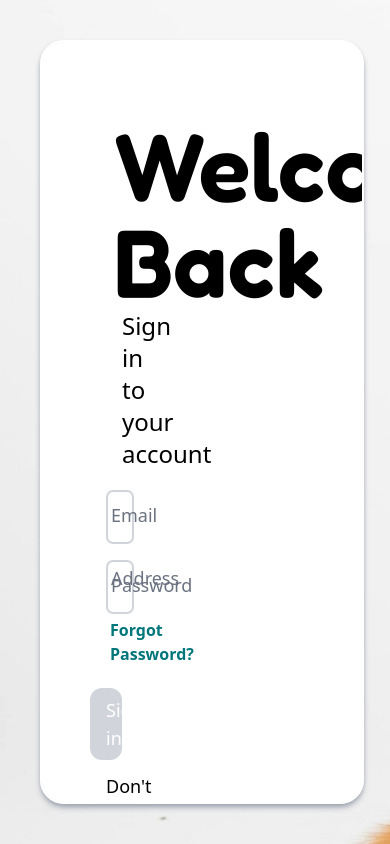
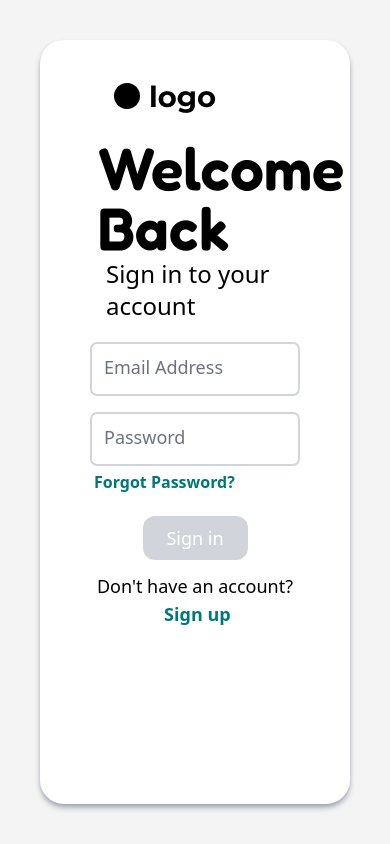
Before and after one commit to AhmedZahran15/Pety---Pet-Care, a React (Vite) app: page /auth/login in a window 390 px wide. Built offline with nearby package versions, Linux system fonts and the light colour scheme.

Commit message:
Add prop-types dependency and update FullButton component

```diff
--- a/package.json
+++ b/package.json
@@ -10,6 +10,7 @@
     "preview": "vite preview"
   },
   "dependencies": {
+    "prop-types": "^15.8.1",
     "react": "^18.2.0",
     "react-dom": "^18.2.0",
     "react-hot-toast": "^2.4.1",
--- a/src/Pages/Auth/Login.jsx
+++ b/src/Pages/Auth/Login.jsx
@@ -1,15 +1,85 @@
 import { Link } from "react-router-dom";
 import { FullButton } from "../../components/FullButton";
 import Input from "../../components/Input";
+import { validateEmail } from "../../utils/validationFunctions";
+import { useContext, useReducer } from "react";
+import AuthContext from "../../contexts/AuthContext";
 
+const validatePassword = (password) => {
+  if (password.trim() === "") {
+    return "Password is required";
+  }
+  return "";
+};
+const enableLogin = (state) => {
+  return (
+    validateEmail(state.email) === "" && validatePassword(state.password) === ""
+  );
+};
+
+const initialState = {
+  email: "",
+  password: "",
+  btnEnable: false,
+  errors: {
+    email: "",
+    password: "",
+  },
+};
+const reducer = (state, action) => {
+  switch (action.type) {
+    case "SET_EMAIL":
+      return {
+        ...state,
+        email: action.payload,
+        errors: {
+          ...state.errors,
+          email: validateEmail(action.payload),
+        },
+      };
+    case "SET_PASSWORD":
+      return {
+        ...state,
+        password: action.payload,
+        errors: {
+          ...state.errors,
+          password: validatePassword(action.payload),
+        },
+      };
+    case "SET_LOGIN":
+      return {
+        ...state,
+        btnEnable: enableLogin(state),
+      };
+    default:
+      return state;
+  }
+};
 function Login() {
+  const [{ email, password, errors, btnEnable }, dispatch] = useReducer(
+    reducer,
+    initialState,
+  );
+  const { loginUser } = useContext(AuthContext);
+  const handleEmailChange = (e) => {
+    dispatch({ type: "SET_EMAIL", payload: e.target.value });
+    dispatch({ type: "SET_LOGIN" });
+  };
+  const handlePasswordChange = (e) => {
+    dispatch({ type: "SET_PASSWORD", payload: e.target.value });
+    dispatch({ type: "SET_LOGIN" });
+  };
+  const handleLogin = (e) => {
+    e.preventDefault();
+    loginUser({ email, password });
+  };
   return (
-    <form className="flex flex-col gap-3 overflow-y-auto rounded-3xl border-2  border-[#FFFFFF] bg-[#FFFFFF] p-16 pr-64 shadow-md shadow-gray-400 no-scrollbar md:w-8/12">
+    <form className="flex w-full flex-col gap-3 overflow-y-auto rounded-3xl border-2 border-[#FFFFFF] bg-[#FFFFFF]  px-12 py-6 shadow-md shadow-gray-400 transition-all duration-300 no-scrollbar lg:w-8/12 lg:p-16 lg:pr-36 xl:pr-64">
       <Link to="/">
         <img src="/Logo Placeholder.png" alt="Logo" />
       </Link>
       <div>
-        <p className="px-2 text-left font-fredoka text-8xl font-semibold">
+        <p className="px-2 text-left font-fredoka text-6xl font-semibold lg:text-7xl">
           Welcome Back
         </p>
         <p className="px-4 text-left text-2xl font-normal">
@@ -17,8 +87,20 @@ function Login() {
         </p>
       </div>
       <div className="mt-2 flex flex-col gap-4">
-        <Input text="Email Address" type="email" />
-        <Input text="Password" type="password" />
+        <Input
+          text="Email Address"
+          type="email"
+          value={email}
+          onChange={handleEmailChange}
+          error={errors.email}
+        />
+        <Input
+          text="Password"
+          type="password"
+          value={password}
+          onChange={handlePasswordChange}
+          error={errors.password}
+        />
       </div>
       <Link
         to={"/auth/forgot-password"}
@@ -26,7 +108,7 @@ function Login() {
       >
         Forgot Password?
       </Link>
-      <FullButton text="Sign in" />
+      <FullButton text="Sign in" enabled={btnEnable} onClick={handleLogin} />
       <div className="text-center text-lg">
         Don&apos;t have an account? &nbsp;
         <Link
--- a/src/Pages/Auth/Register.jsx
+++ b/src/Pages/Auth/Register.jsx
@@ -18,7 +18,6 @@ const initialState = {
   confirmPassword: "",
   email: "",
   phoneNumber: "",
-  isLoading: false,
   btnEnable: false,
   errors: {
     firstName: "",
@@ -105,11 +104,6 @@ const reducer = (state, action) => {
         ...state,
         btnEnable: enableRegister(state),
       };
-    case "SET_IS_LOADING":
-      return {
-        ...state,
-        isLoading: action.payload,
-      };
     default:
       return state;
   }
@@ -144,7 +138,6 @@ function Register() {
   }
   function handleRegister(e) {
     e.preventDefault();
-    dispatch({ type: "SET_IS_LOADING", payload: true });
     registerUser({
       firstname: state.firstName,
       lastname: state.lastName,
@@ -153,15 +146,14 @@ function Register() {
       passwordConfirm: state.confirmPassword,
       phoneNumber: state.phoneNumber,
     });
-    dispatch({ type: "SET_IS_LOADING", payload: false });
   }
   return (
-    <form className="flex flex-col gap-4 overflow-y-auto rounded-3xl border-2  border-[#FFFFFF] bg-[#FFFFFF] px-16 pr-64 shadow-md shadow-gray-400 no-scrollbar md:w-8/12">
+    <form className="flex w-full flex-col gap-4 overflow-y-auto rounded-3xl border-2 border-[#FFFFFF]  bg-[#FFFFFF] px-12 py-2 shadow-md shadow-gray-400 transition-all duration-300 no-scrollbar lg:w-8/12 lg:pr-36 xl:px-16 xl:pr-64">
       <Link to="/">
         <img src="/Logo Placeholder.png" alt="Logo" />
       </Link>
       <div>
-        <p className="px-2 text-left font-fredoka text-6xl font-semibold">
+        <p className="px-2 text-left font-fredoka text-5xl font-semibold lg:text-6xl">
           Welcome
         </p>
       </div>
@@ -210,7 +202,6 @@ function Register() {
         text="Phone number"
       />
       <FullButton
-        isLoading={state.isLoading}
         text="Sign Up"
         enabled={state.btnEnable}
         onClick={handleRegister}
--- a/src/Pages/Auth/index.jsx
+++ b/src/Pages/Auth/index.jsx
@@ -2,7 +2,7 @@ import { Outlet } from "react-router-dom";
 
 function Auth() {
   return (
-    <div className="bg-left-center box-border flex h-screen w-screen overflow-hidden bg-[url('/231.jpg')] bg-cover p-10">
+    <div className="box-border flex h-screen w-screen overflow-hidden bg-[#F4F4F4] bg-cover p-10 lg:bg-[url('/231.jpg')]">
       <Outlet />
     </div>
   );
--- a/src/components/FullButton.jsx
+++ b/src/components/FullButton.jsx
@@ -1,6 +1,10 @@
+import { useContext } from "react";
 import { Loader } from "./Loader";
+import PropTypes from "prop-types";
+import AuthContext from "../contexts/AuthContext";
 
-export const FullButton = ({ text, enabled, onClick, isLoading }) => {
+export const FullButton = ({ text, enabled, onClick }) => {
+  const { isLoading } = useContext(AuthContext);
   return (
     <button
       disabled={!enabled}
@@ -15,3 +19,9 @@ export const FullButton = ({ text, enabled, onClick, isLoading }) => {
     </button>
   );
 };
+
+FullButton.propTypes = {
+  text: PropTypes.string.isRequired,
+  enabled: PropTypes.bool.isRequired,
+  onClick: PropTypes.func.isRequired,
+};
--- a/src/components/Loader.jsx
+++ b/src/components/Loader.jsx
@@ -3,7 +3,7 @@ export const Loader = () => {
     <svg
       aria-hidden="true"
       role="status"
-        className="inline w-4 h-4 mr-3 text-white animate-spin"
+      className="mr-3 inline h-6 w-6 animate-spin text-gray-400"
       viewBox="0 0 100 101"
       fill="none"
       xmlns="http://www.w3.org/2000/svg"
--- a/src/contexts/AuthContext.jsx
+++ b/src/contexts/AuthContext.jsx
@@ -1,6 +1,6 @@
 import { createContext, useState, useEffect } from "react";
 import toast from "react-hot-toast";
-
+import PropTypes from "prop-types";
 const API_URL = "https://petcare-znql.onrender.com";
 const AuthContext = createContext();
 
@@ -9,6 +9,7 @@ export const AuthProvider = ({ children }) => {
   const [userData, setUserData] = useState(
     localStorage.getItem("userData") || null,
   );
+  const [isLoading, setIsLoading] = useState(false);
   useEffect(() => {
     const token = localStorage.getItem("token");
     const data = localStorage.getItem("userData");
@@ -21,6 +22,7 @@ export const AuthProvider = ({ children }) => {
   }, []);
 
   const loginUser = async (userData) => {
+    setIsLoading(true);
     const res = await fetch(`${API_URL}/api/users/signin`, {
       method: "POST",
       headers: {
@@ -40,15 +42,16 @@ export const AuthProvider = ({ children }) => {
         id: "login-success-toast",
       });
     }
-
     if (!data.success) {
       toast.error(data.error, {
         id: "login-error-toast",
       });
     }
+    setIsLoading(false);
   };
 
   const registerUser = async (userData) => {
+    setIsLoading(true);
     const res = await fetch(`${API_URL}/api/users/signup`, {
       method: "POST",
       headers: {
@@ -74,6 +77,7 @@ export const AuthProvider = ({ children }) => {
         id: "register-error-toast",
       });
     }
+    setIsLoading(false);
   };
 
   const logoutUser = async () => {
@@ -85,6 +89,7 @@ export const AuthProvider = ({ children }) => {
   };
 
   const contextData = {
+    isLoading,
     user,
     userData,
     loginUser,
@@ -96,5 +101,7 @@ export const AuthProvider = ({ children }) => {
     <AuthContext.Provider value={contextData}>{children}</AuthContext.Provider>
   );
 };
-
+AuthProvider.propTypes = {
+  children: PropTypes.node,
+};
 export default AuthContext;
```
Lines whose indentation alone changed are shown as unchanged.
